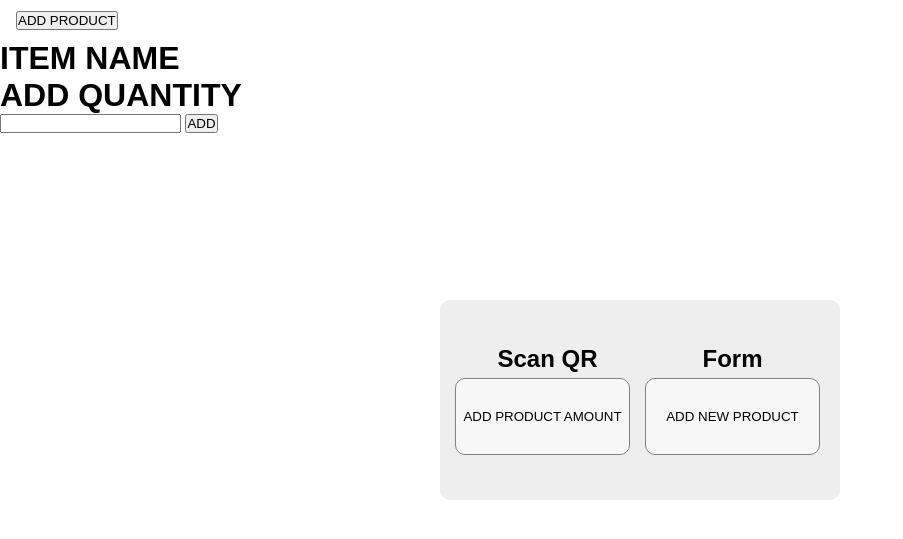
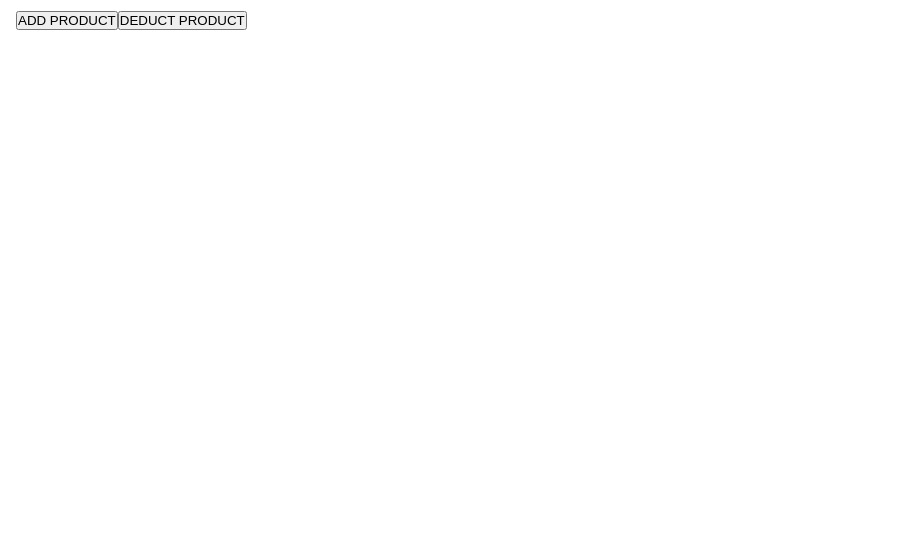
Before and after one commit to Feeder029/POS-main, a PHP site: page /inventoryInOut.php in a window 1280 px wide. Shown: the top 539 px of the page, without its empty margins (0-903 px from the left). Run offline with PHP 8.4, Linux system fonts and the light colour scheme.

Commit message:
clean float add product

```diff
--- a/POS-main/InAndOut/inventoryInOut.css
+++ b/POS-main/InAndOut/inventoryInOut.css
@@ -28,12 +28,12 @@ nav{
     border-radius:10px;
     width: 400px;
     height: 200px;
-    display: flex;
     justify-content: space-around;
     align-items: center;
     padding-left: 20px;
     padding-right: 20px;
     gap: 10px;
+    display: none;
 }
 #add-container h1{
     font-size: x-large;
--- a/POS-main/InAndOut/inventoryInOut.php
+++ b/POS-main/InAndOut/inventoryInOut.php
@@ -4,21 +4,22 @@
     <meta charset="UTF-8">
     <meta name="viewport" content="width=device-width, initial-scale=1.0">
     <title>INVENTORY IN & OUT</title>
-    <link rel="stylesheet" href="inventoryInOut.css?v=1.0.2">
+    <link rel="stylesheet" href="inventoryInOut.css?v=1.0.3">
 </head>
 <body>
     <nav>
-        <button popovertarget="add-container">ADD PRODUCT</button>
+        <button id="add-product-main" popovertarget="add-container" type="button">ADD PRODUCT</button>
+        <button id="deduct-product-main" popovertarget="deduct-product" type="button">DEDUCT PRODUCT</button>
     </nav>
-
 
     <div id="add-container" popover>
         <div class="scan-qr"> <h1>Scan QR</h1>
-            <button class="add-product" popovertarget="add-product">ADD PRODUCT AMOUNT</button>
+            <button class="add-product" popovertarget="add-product"  onclick="closeAddContainer()">ADD PRODUCT AMOUNT</button>
         </div>
         <div class="fillup-form"> <h1>Form</h1>
-            <button popovertarget="add-new-container">ADD NEW PRODUCT</button>
+            <button popovertarget="add-new-container"  onclick="closeAddContainer()">ADD NEW PRODUCT</button>
         </div>
+        <button id="back-add-container" onclick="back()">BACK</button>
     </div>
 
     <div id="add-product" popover>
@@ -30,13 +31,22 @@
 
     </div>
 
+    <div id="deduct-product" popover>
+        <div class="scan-container2">
+            <h1>SCAN THE QR</h1>
+            <button id="start-scan2">Start QR Scan</button>
+            <p id="qr-result2">Waiting for scan...</p>
+        </div>
+    </div>
 
-        <div id="add-quantity">
+
+    <div id="add-quantity" style="display:none;">
         <h1 id="product-name">ITEM NAME</h1>
         <h1>ADD QUANTITY</h1>
         <input type="number" name="add-quantity-input" id="add-quantity-input">
         <button onclick="updateQuantity()">ADD</button> <!-- Call JS function -->
     </div>
+
 
 
 
@@ -93,6 +103,6 @@
     </div>
 
 
-    <script src="inventoryIntOut.js?v=1.0.2"></script>
+    <script src="inventoryIntOut.js?v=1.0.3"></script>
 </body>
 </html>
--- a/POS-main/InAndOut/inventoryIntOut.js
+++ b/POS-main/InAndOut/inventoryIntOut.js
@@ -1,3 +1,19 @@
+document.getElementById("add-product-main").addEventListener("click", function(event) {
+    document.getElementById("add-container").showPopover();
+
+    document.getElementById("add-container").style.display = "block";
+    document.getElementById("add-container").style.display = "flex";
+});
+
+
+function back(){
+    document.getElementById("add-container").style.display = "none";
+}
+
+function closeAddContainer(){
+    document.getElementById("add-container").style.display = "none";
+}
+
 document.getElementById("addProductForm").addEventListener("submit", function(event) {
     event.preventDefault();
 
@@ -73,8 +89,10 @@ document.getElementById("start-scan").addEventListener("click", function() {
         document.getElementById("qr-result").textContent = "Failed to start scanning.";
     });
 });
-
+let stopFetching = false;
+let intervalID = setInterval(updateProductName, 2000);
 function updateProductName() {
+    if (stopFetching) return;
     fetch("http://localhost:5000/api/get-scanned-data")
     .then(response => response.json())
     .then(data => {
@@ -82,12 +100,12 @@ function updateProductName() {
 
         if (data.product_name) {
             document.querySelector("#add-quantity h1").textContent = data.product_name;
+            document.getElementById("add-quantity").style.display = "block";
+            document.getElementById("add-product").style.display = "none";
         } else {
             console.error("Error: product_name not found in response.");
         }
     })
-    .catch(error => console.error("Error fetching scanned data:", error));
-
 
 }
 
@@ -96,6 +114,7 @@ setInterval(updateProductName, 2000);
 console.log("Product Name:", data.product_name);
 
 function updateQuantity() {
+
     let productName = document.getElementById("product-name").textContent; // Get product name
     let quantity = document.getElementById("add-quantity-input").value; // Get input value
 
@@ -120,7 +139,12 @@ function updateQuantity() {
     .then(data => {
         if (data.message) {
             alert(data.message);
+            document.getElementById("add-quantity").style.display = "none";
             document.getElementById("add-quantity-input").value = ""; // Clear input
+            stopFetching = true;
+            clearInterval(intervalID);
+            fetch("http://localhost:5000/api/reset-scanned-data", { method: "POST" })
+                .catch(error => console.error("Error resetting scan:", error));
         } else {
             alert("Error: " + data.error);
         }
```
Also changed, not shown: 1 other file. Lines whose indentation alone changed are shown as unchanged.
